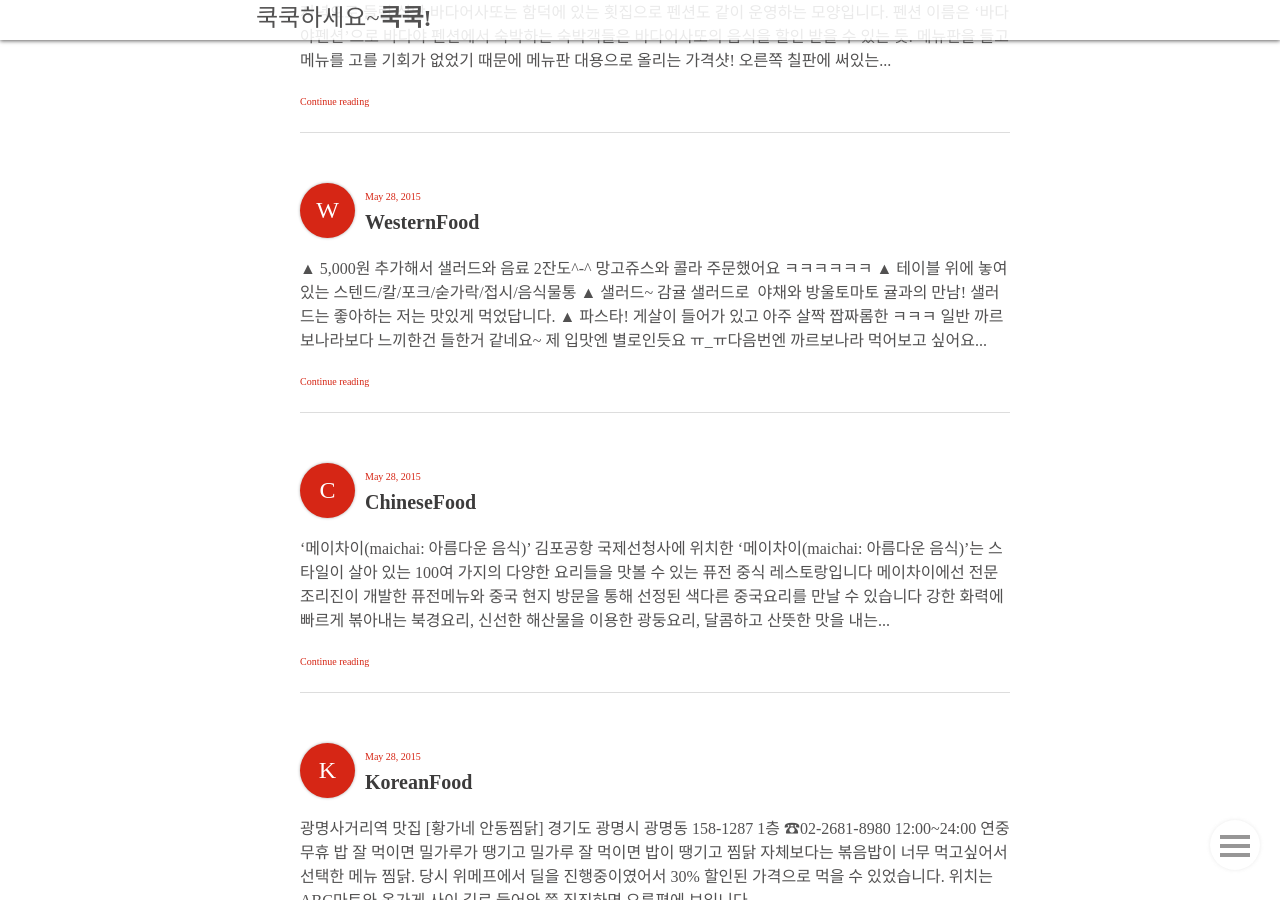
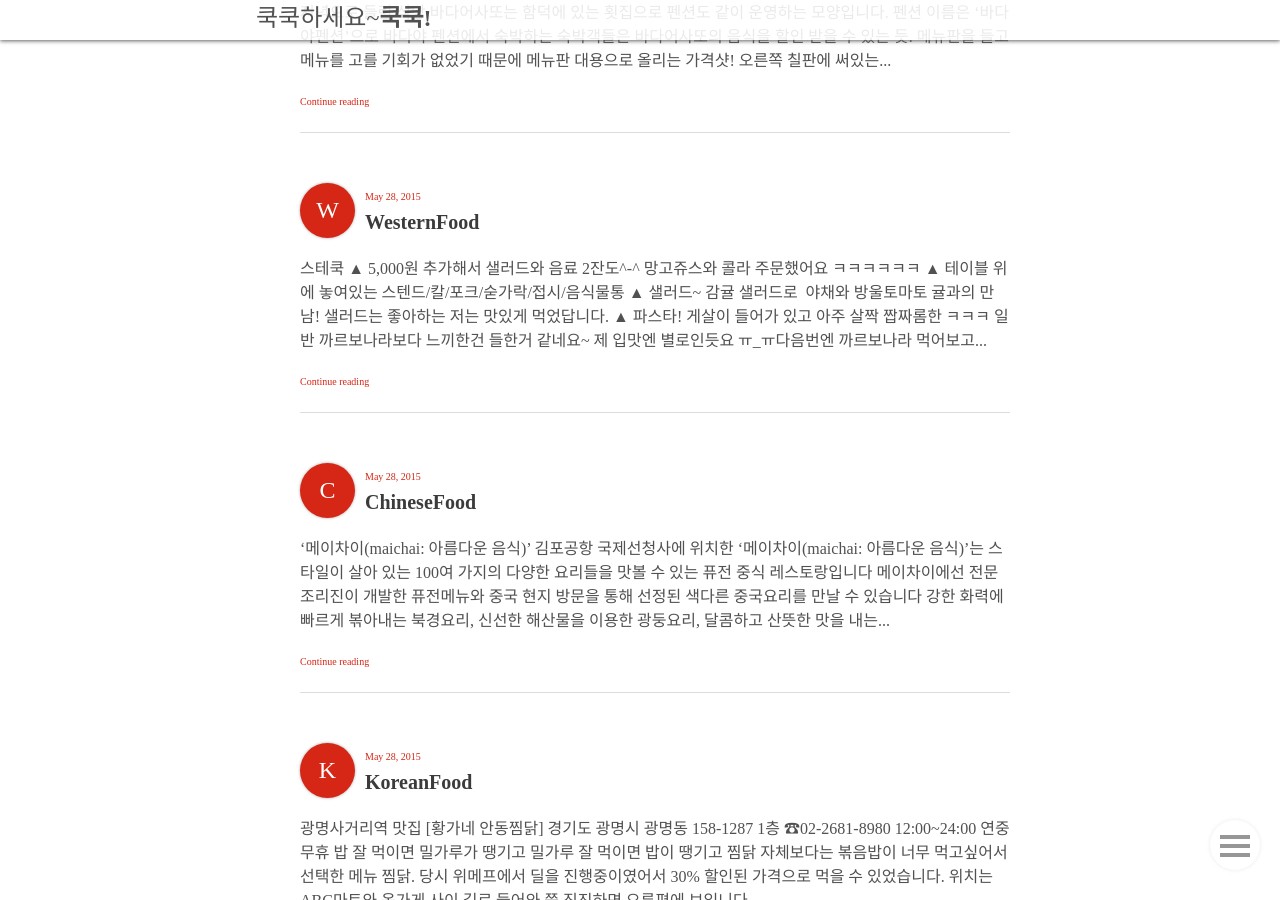
Before and after one commit to leeayoung/leeayoung.github.com, a Jekyll site: the page built from index.html, in a window 1280 px wide and 900 px high, scrolled down 1047 px. Built offline with Jekyll 4.4.1, drawn with Linux system fonts in a browser that asks for light colours; nearby versions of some CDN libraries; some web fonts are replaced.

Commit message:
Update 2015-05-29-westernfood.md

```diff
--- a/blog1/_posts/2015-05-29-westernfood.md
+++ b/blog1/_posts/2015-05-29-westernfood.md
@@ -10,7 +10,7 @@
 
 
 
-
+**스테쿡**
 
 
 
```
